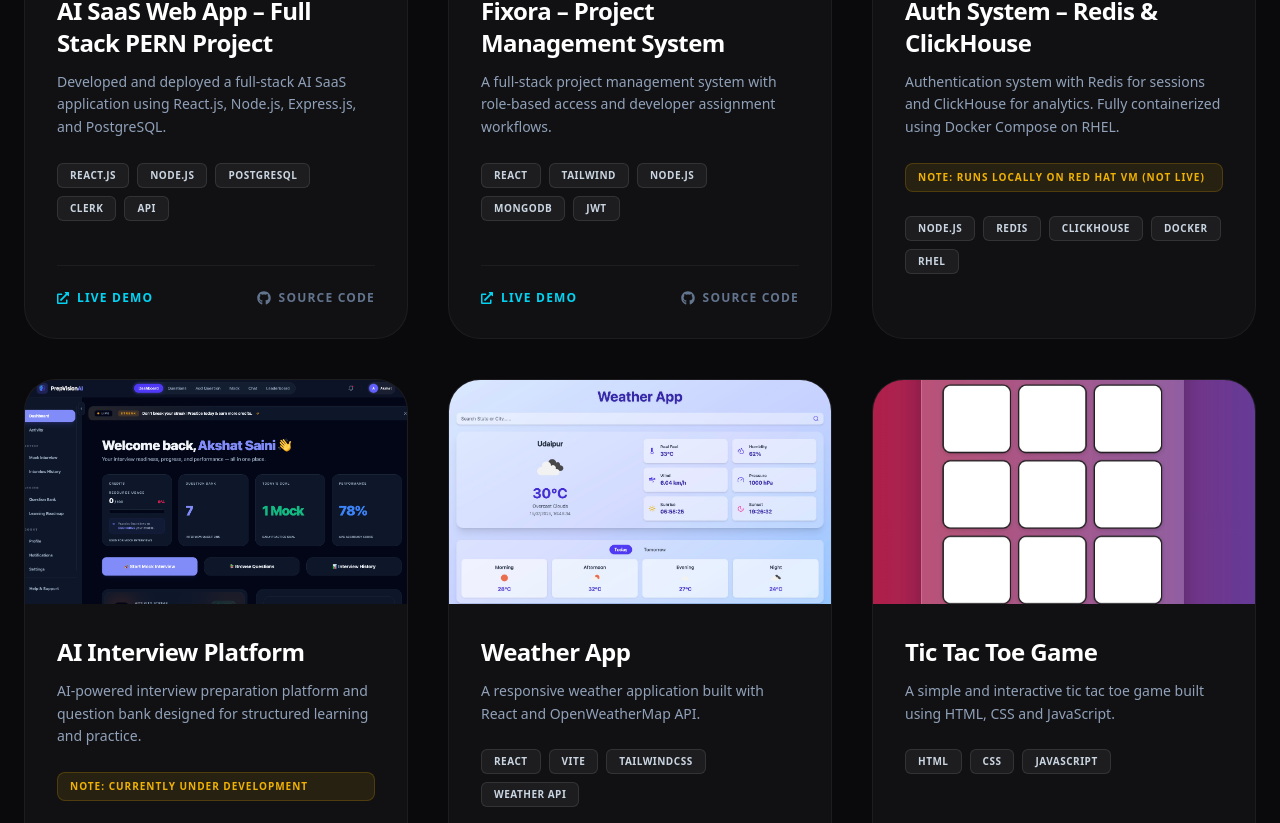
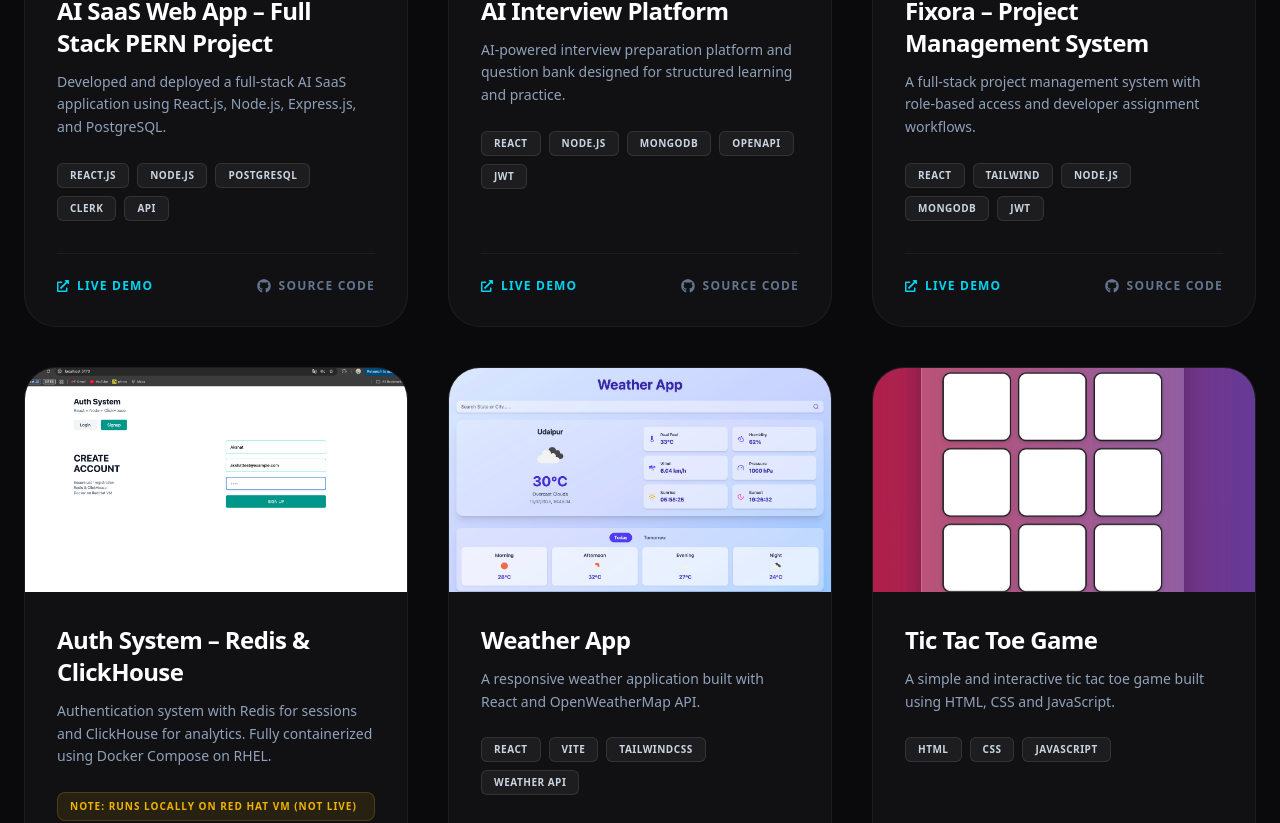
Before and after one commit to Akshatsainiaks/akshatportfolio, a React (Vite) app: page / in a window 1280 px wide. Shown: the part 4797-5620 px from the top of the page. Built offline with nearby package versions, Linux system fonts and the light colour scheme.

Commit message:
update project section

```diff
--- a/src/sections/Projects.jsx
+++ b/src/sections/Projects.jsx
@@ -1448,6 +1448,16 @@ const projects = [
     github: 'https://github.com/Akshatsainiaks/AiProject',
     image: project3,
   },
+      {
+    title: 'AI Interview Platform',
+    description: 'AI-powered interview preparation platform and question bank designed for structured learning and practice.',
+    tech: ['React', 'Node.js', 'MongoDB', 'OpenAPI', 'JWT'],
+    // note: 'Currently under development',
+    // images: [new1, new2, new3, new4 , new5],
+    live: 'https://prep-vision-ai.vercel.app/',
+    github: 'https://github.com/Akshatsainiaks/PrepVision-AI',
+    image: new1,
+  },
   {
     title: 'Fixora – Project Management System',
     description: 'A full-stack project management system with role-based access and developer assignment workflows.',
@@ -1456,19 +1466,13 @@ const projects = [
     github: 'https://github.com/Akshatsainiaks/Fixora',
     image: fixora,
   },
+
   {
     title: 'Auth System – Redis & ClickHouse',
     description: 'Authentication system with Redis for sessions and ClickHouse for analytics. Fully containerized using Docker Compose on RHEL.',
     tech: ['Node.js', 'Redis', 'ClickHouse', 'Docker', 'RHEL'],
     note: 'Runs locally on Red Hat VM (Not Live)',
     images: [auth1, auth2, auth3, auth5, auth4, auth6, auth7],
-  },
-  {
-    title: 'AI Interview Platform',
-    description: 'AI-powered interview preparation platform and question bank designed for structured learning and practice.',
-    tech: ['React', 'Node.js', 'MongoDB', 'OpenAPI', 'JWT'],
-    note: 'Currently under development',
-    images: [new1, new2, new3, new4 , new5],
   },
   {
     title: 'Weather App',
```
